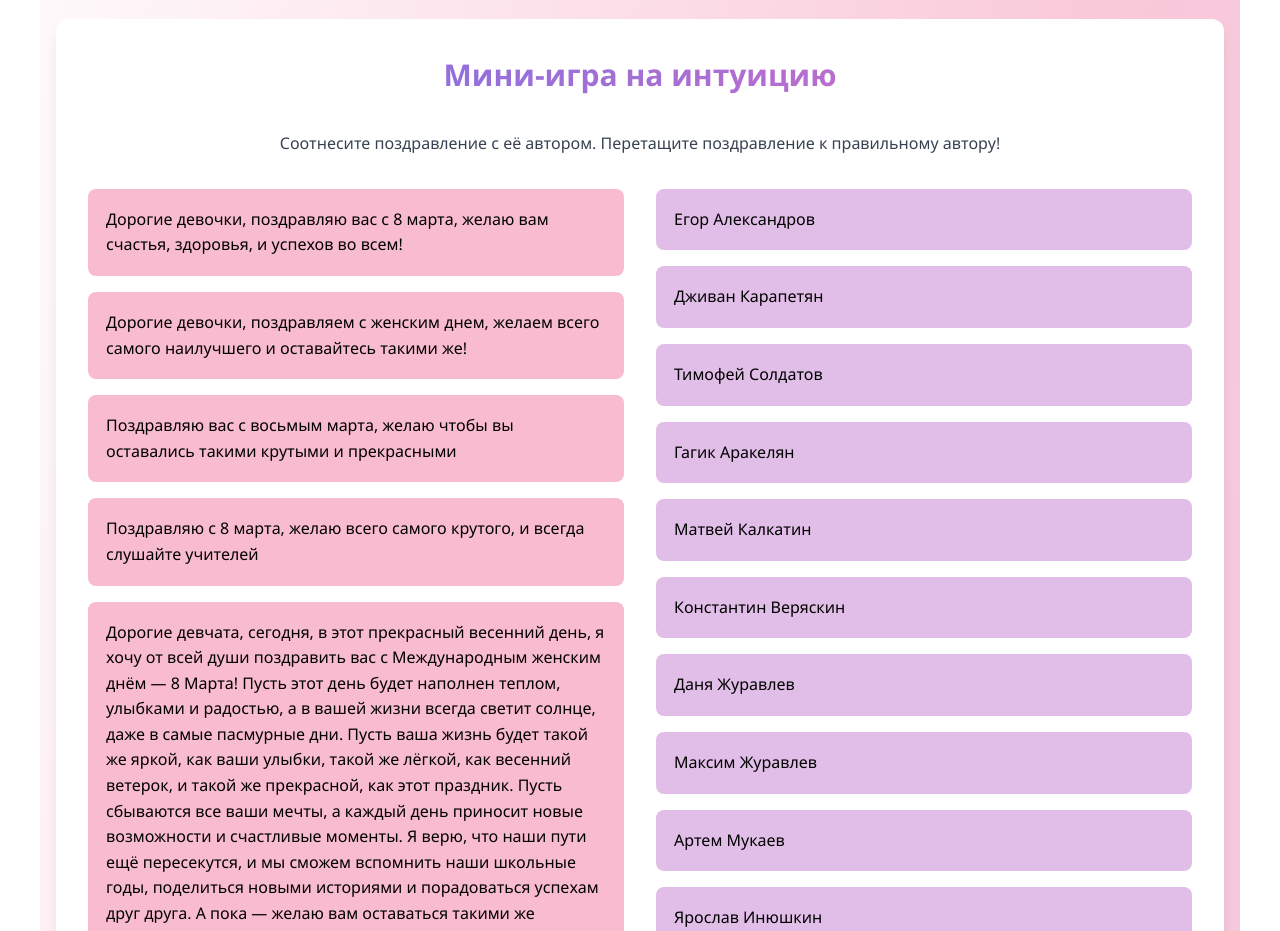
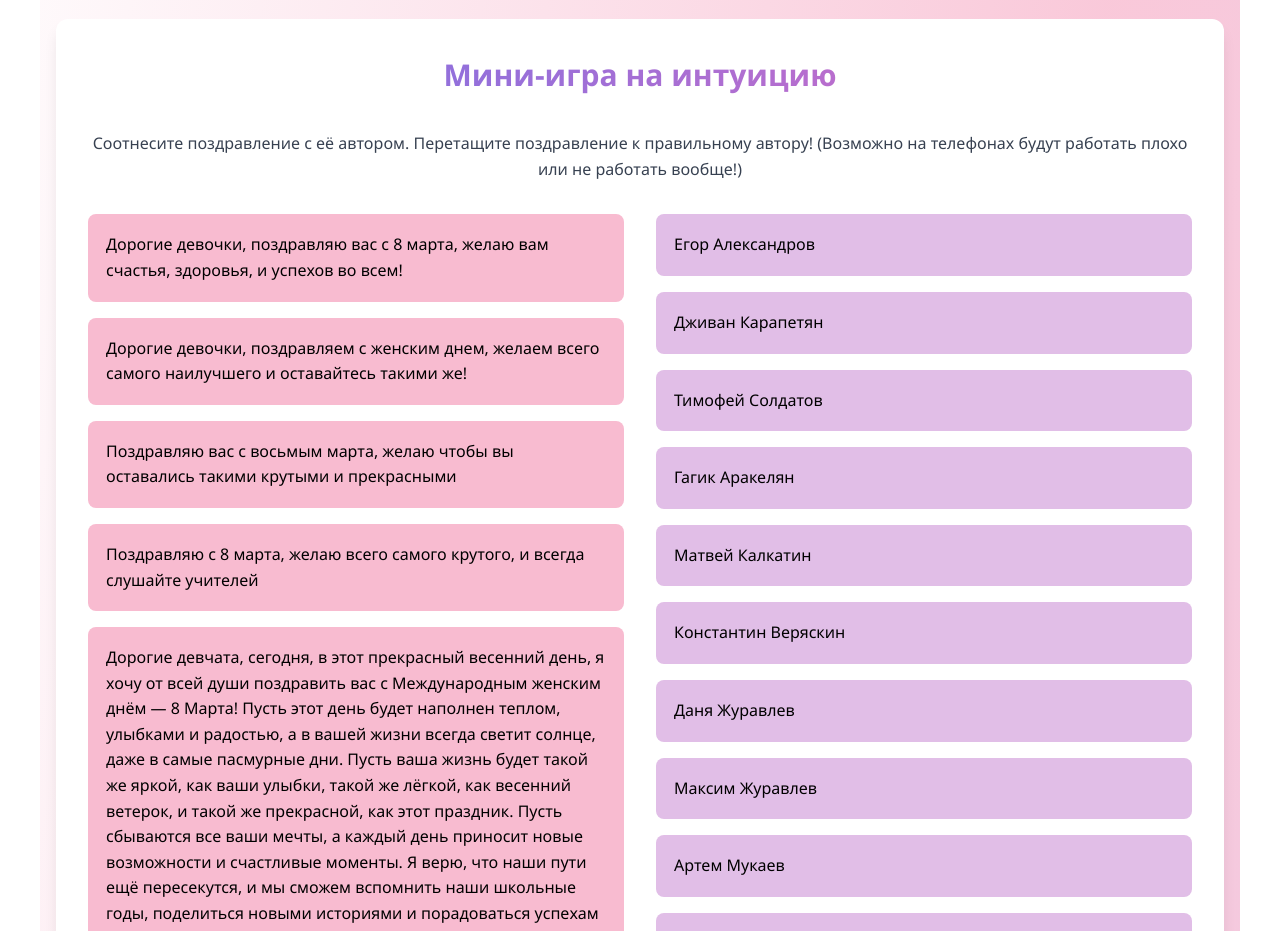
Before and after one commit to Bolkyyy/8mart, a plain HTML site: page index.html in a window 1280 px wide. Shown: the part 800-1731 px from the top of the page. Drawn offline with Linux system fonts and the light colour scheme.

Commit message:
Update index.html

```diff
--- a/index.html
+++ b/index.html
@@ -86,7 +86,7 @@
           <!-- Matching Game Section -->
           <section class="game-section">
             <h3 class="section-title">Мини-игра на интуицию</h3>
-            <p class="game-description">Соотнесите поздравление с её автором. Перетащите поздравление к правильному автору!</p>
+            <p class="game-description">Соотнесите поздравление с её автором. Перетащите поздравление к правильному автору! (Возможно на телефонах будут работать плохо или не работать вообще!)</p>
 
             <div class="game-container">
               <div class="quotes-container" id="quotes-container">
```
